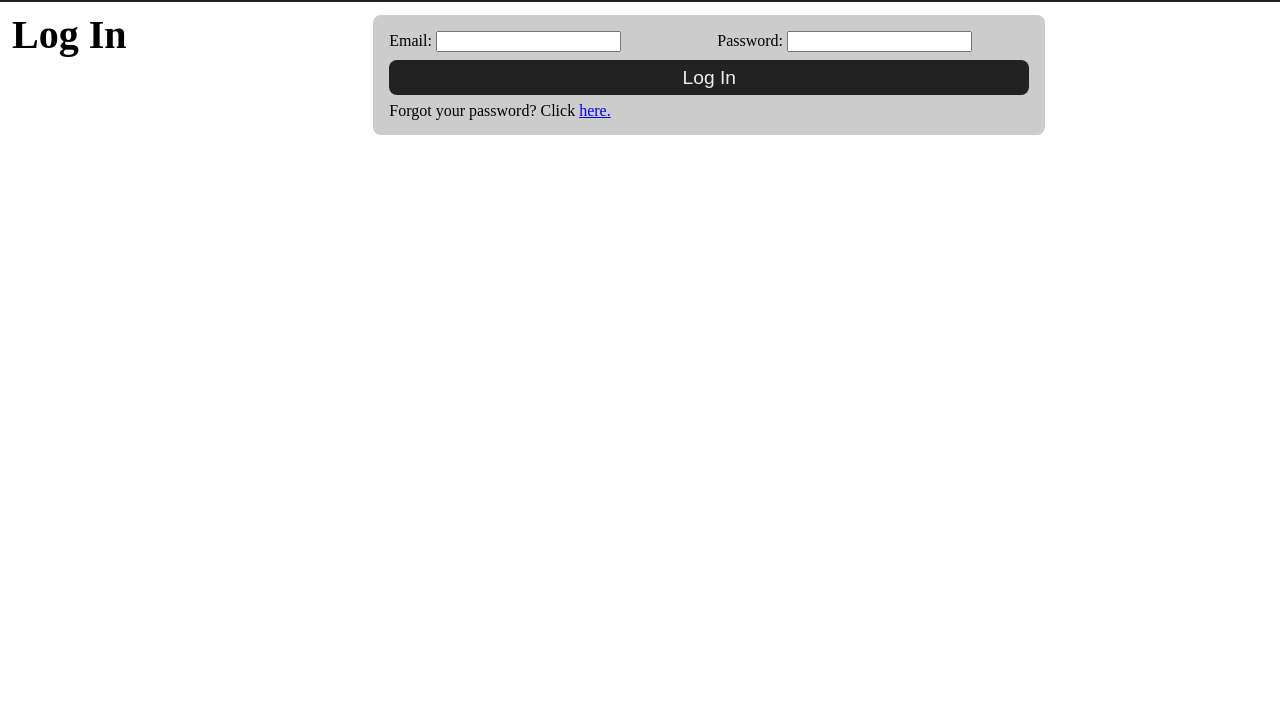
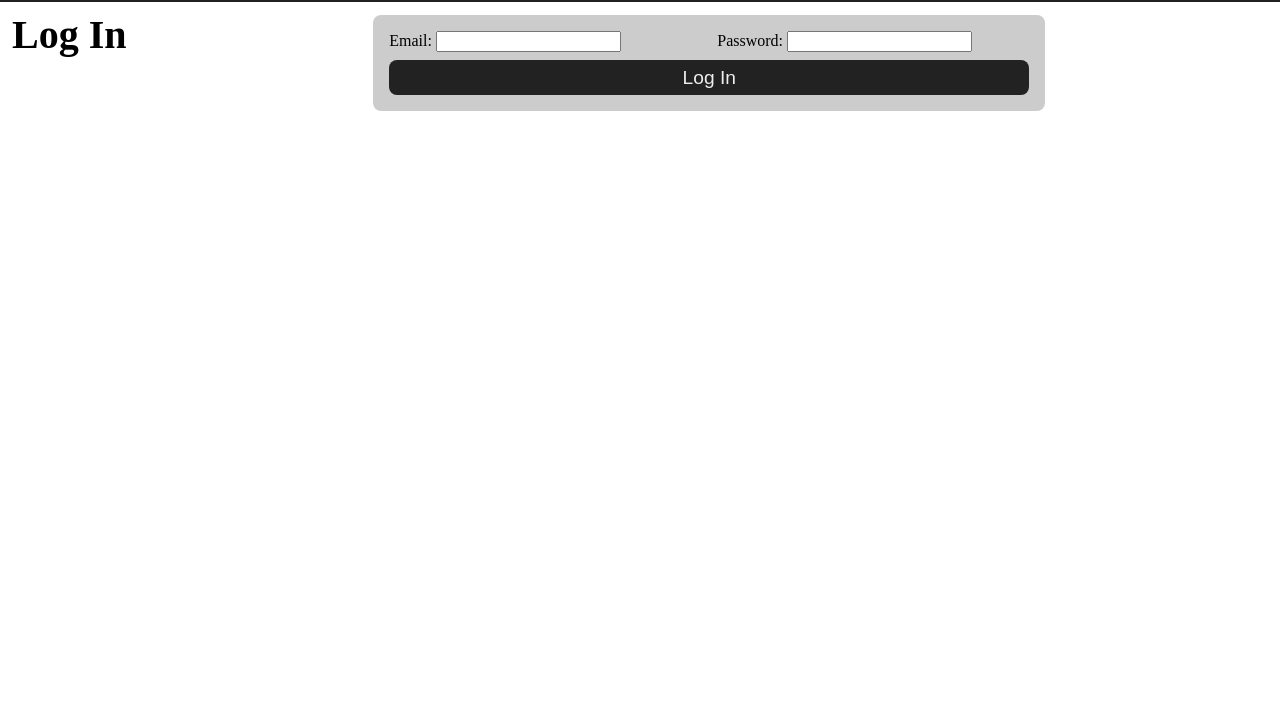
Before and after one commit to Zerazzt/mtg-game-tracker, a PHP site: page /login/ in a window 1280 px wide. Shown: the part 49-751 px from the top of the page. Run offline with PHP 8.4, Linux system fonts and the light colour scheme; some libraries are stand-ins or nearby versions.

Commit message:
Remove unused forgot password link.

```diff
--- a/login.php
+++ b/login.php
@@ -51,7 +51,6 @@ require_once "php/includes/header.php";
 				<input type="password" name="password" id="password"><span class="error <?= isset($errors['password']) ? "" : "hidden" ?>">Incorrect password.</span>
 			</div>
 			<button type="submit" name="submit">Log In</button>
-			<p>Forgot your password? Click <a href="forgot.php">here.</a></p>
 		</form>
 	</div>
 </main>
```
